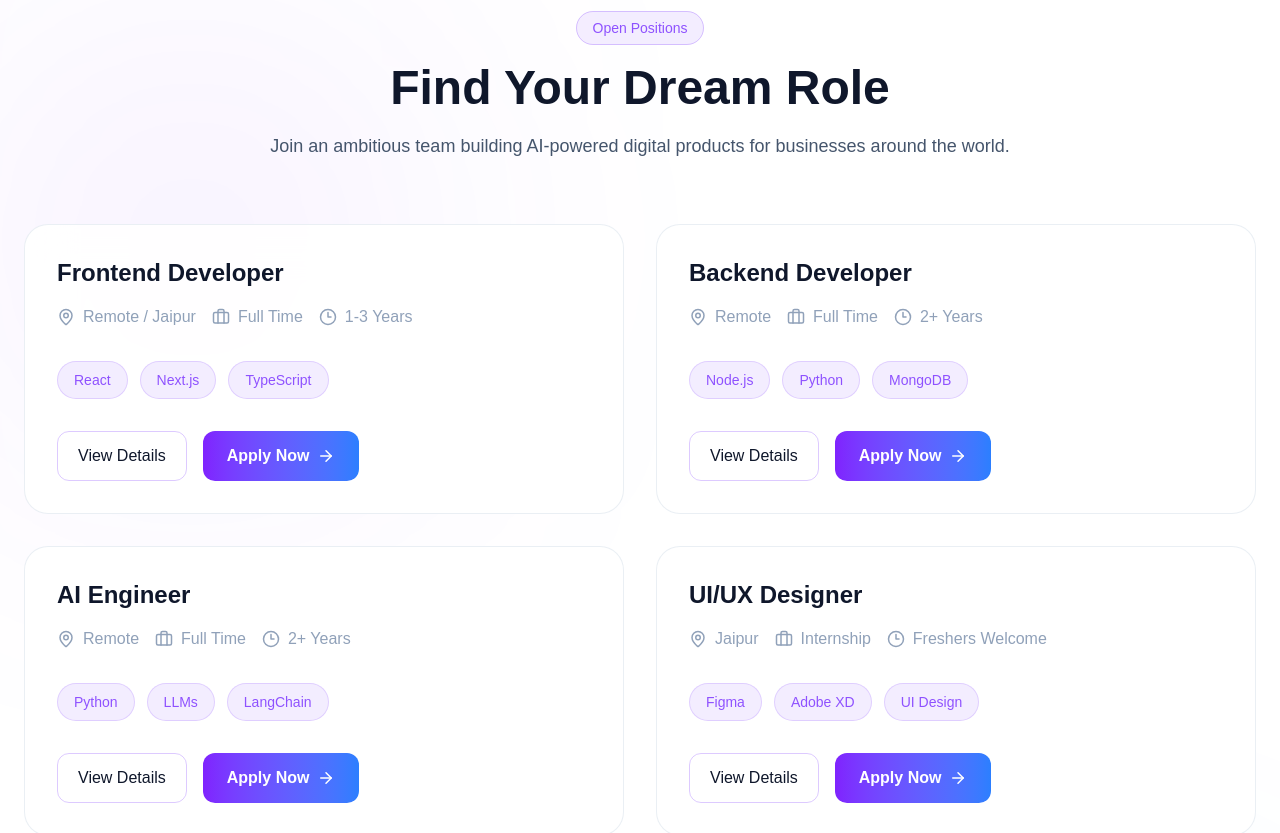
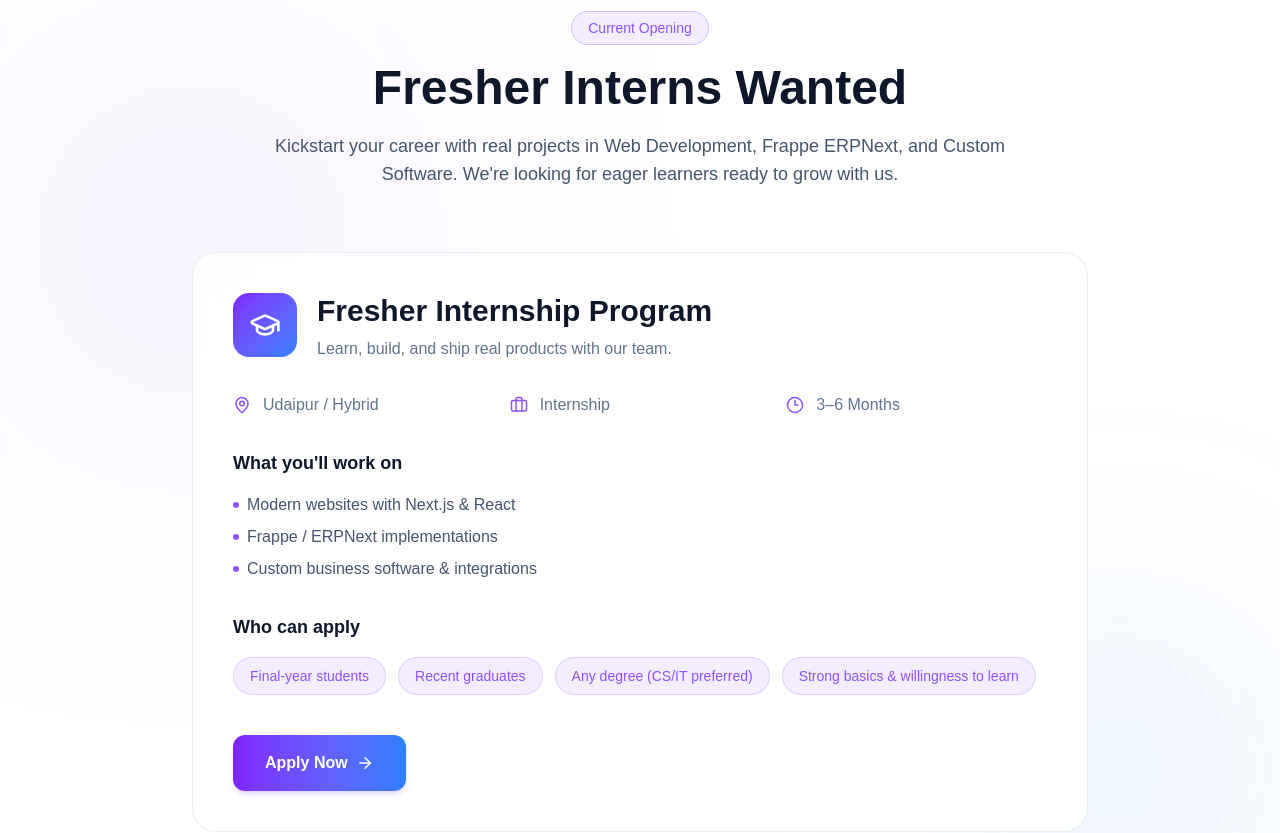
Before and after one commit to ritik733/zynovixtechsolution, a Next.js app: page /careers in a window 1280 px wide. Shown: the part 2700-3533 px from the top of the page. Built offline with nearby package versions, Linux system fonts and the light colour scheme.

Commit message:
fix: restore ApplicationForm

```diff
--- a/components/careers/OpenPositions.tsx
+++ b/components/careers/OpenPositions.tsx
@@ -5,54 +5,17 @@ import {
   Briefcase,
   Clock3,
   MapPin,
+  GraduationCap,
 } from "lucide-react";
 
-const jobs = [
-  {
-    title: "Frontend Developer",
-    location: "Remote / Jaipur",
-    type: "Full Time",
-    experience: "1-3 Years",
-    skills: ["React", "Next.js", "TypeScript"],
-  },
-  {
-    title: "Backend Developer",
-    location: "Remote",
-    type: "Full Time",
-    experience: "2+ Years",
-    skills: ["Node.js", "Python", "MongoDB"],
-  },
-  {
-    title: "AI Engineer",
-    location: "Remote",
-    type: "Full Time",
-    experience: "2+ Years",
-    skills: ["Python", "LLMs", "LangChain"],
-  },
-  {
-    title: "UI/UX Designer",
-    location: "Jaipur",
-    type: "Internship",
-    experience: "Freshers Welcome",
-    skills: ["Figma", "Adobe XD", "UI Design"],
-  },
-  {
-    title: "Digital Marketing Executive",
-    location: "Hybrid",
-    type: "Full Time",
-    experience: "1+ Years",
-    skills: ["SEO", "Meta Ads", "Google Ads"],
-  },
-  {
-    title: "Business Development Executive",
-    location: "Jaipur",
-    type: "Full Time",
-    experience: "Freshers Welcome",
-    skills: ["Sales", "Communication", "CRM"],
-  },
-];
+export default function OpenPositions() {
+  const scrollToForm = () => {
+    document.getElementById("application-form")?.scrollIntoView({
+      behavior: "smooth",
+      block: "start",
+    });
+  };
 
-export default function OpenPositions() {
   return (
     <section
       id="open-positions"
@@ -65,88 +28,114 @@ export default function OpenPositions() {
       <div className="relative mx-auto max-w-7xl px-6">
 
         <div className="text-center">
-
           <span className="rounded-full border border-violet-500/30 bg-violet-500/10 px-4 py-2 text-sm text-violet-500 dark:text-violet-300">
-            Open Positions
+            Current Opening
           </span>
 
           <h2 className="mt-6 text-5xl font-bold text-slate-900 dark:text-white">
-            Find Your Dream Role
+            Fresher Interns Wanted
           </h2>
 
           <p className="mx-auto mt-5 max-w-3xl text-lg text-slate-600 dark:text-slate-400">
-            Join an ambitious team building AI-powered digital products for
-            businesses around the world.
+            Kickstart your career with real projects in Web Development,
+            Frappe ERPNext, and Custom Software. We're looking for eager
+            learners ready to grow with us.
           </p>
-
         </div>
 
-        <div className="mt-16 grid gap-8 lg:grid-cols-2">
+        {/* Single Intern Card */}
+        <div className="mx-auto mt-16 max-w-4xl">
+          <div className="group rounded-3xl border border-slate-200/70 bg-white/90 p-8 sm:p-10 backdrop-blur-xl transition-all duration-500 hover:-translate-y-2 hover:border-violet-500/40 hover:shadow-[0_0_45px_rgba(139,92,246,.25)] dark:border-violet-500/20 dark:bg-[#0F1438]/80">
 
-          {jobs.map((job, index) => (
-            <div
-              key={index}
-              className="group rounded-3xl border border-slate-200/70 bg-white/90 p-8 backdrop-blur-xl transition-all duration-500 hover:-translate-y-2 hover:border-violet-500/40 hover:shadow-[0_0_45px_rgba(139,92,246,.25)] dark:border-violet-500/20 dark:bg-[#0F1438]/80"
-            >
-              <div className="flex items-start justify-between">
-
-                <div>
-
-                  <h3 className="text-2xl font-semibold text-slate-900 dark:text-white">
-                    {job.title}
-                  </h3>
-
-                  <div className="mt-4 flex flex-wrap gap-4 text-slate-400">
-
-                    <div className="flex items-center gap-2">
-                      <MapPin size={18} />
-                      {job.location}
-                    </div>
-
-                    <div className="flex items-center gap-2">
-                      <Briefcase size={18} />
-                      {job.type}
-                    </div>
-
-                    <div className="flex items-center gap-2">
-                      <Clock3 size={18} />
-                      {job.experience}
-                    </div>
-
-                  </div>
-
-                </div>
-
+            {/* Header */}
+            <div className="flex items-start gap-5">
+              <div className="flex h-16 w-16 flex-shrink-0 items-center justify-center rounded-2xl bg-gradient-to-br from-violet-600 to-blue-500">
+                <GraduationCap className="h-8 w-8 text-white" />
               </div>
 
-              <div className="mt-8 flex flex-wrap gap-3">
+              <div>
+                <h3 className="text-3xl font-semibold text-slate-900 dark:text-white">
+                  Fresher Internship Program
+                </h3>
+                <p className="mt-2 text-slate-500 dark:text-slate-400 font-medium">
+                  Learn, build, and ship real products with our team.
+                </p>
+              </div>
+            </div>
 
-                {job.skills.map((skill) => (
+            {/* Meta info */}
+            <div className="mt-8 grid gap-4 sm:grid-cols-3">
+              <div className="flex items-center gap-3 text-slate-500 dark:text-slate-400">
+                <MapPin size={18} className="text-violet-500" />
+                <span className="font-medium">Udaipur / Hybrid</span>
+              </div>
+
+              <div className="flex items-center gap-3 text-slate-500 dark:text-slate-400">
+                <Briefcase size={18} className="text-violet-500" />
+                <span className="font-medium">Internship</span>
+              </div>
+
+              <div className="flex items-center gap-3 text-slate-500 dark:text-slate-400">
+                <Clock3 size={18} className="text-violet-500" />
+                <span className="font-medium">3–6 Months</span>
+              </div>
+            </div>
+
+            {/* What you'll work on */}
+            <div className="mt-8">
+              <h4 className="text-lg font-semibold text-slate-900 dark:text-white mb-4">
+                What you'll work on
+              </h4>
+              <ul className="space-y-2 text-slate-600 dark:text-slate-400">
+                <li className="flex items-center gap-2">
+                  <span className="h-1.5 w-1.5 rounded-full bg-violet-500" />
+                  Modern websites with Next.js & React
+                </li>
+                <li className="flex items-center gap-2">
+                  <span className="h-1.5 w-1.5 rounded-full bg-violet-500" />
+                  Frappe / ERPNext implementations
+                </li>
+                <li className="flex items-center gap-2">
+                  <span className="h-1.5 w-1.5 rounded-full bg-violet-500" />
+                  Custom business software & integrations
+                </li>
+              </ul>
+            </div>
+
+            {/* Who can apply */}
+            <div className="mt-8">
+              <h4 className="text-lg font-semibold text-slate-900 dark:text-white mb-4">
+                Who can apply
+              </h4>
+              <div className="flex flex-wrap gap-3">
+                {[
+                  "Final-year students",
+                  "Recent graduates",
+                  "Any degree (CS/IT preferred)",
+                  "Strong basics & willingness to learn",
+                ].map((tag) => (
                   <span
-                    key={skill}
+                    key={tag}
                     className="rounded-full border border-violet-500/20 bg-violet-500/10 px-4 py-2 text-sm text-violet-500 dark:text-violet-300"
                   >
-                    {skill}
+                    {tag}
                   </span>
                 ))}
-
-              </div>
-
-              <div className="mt-8 flex gap-4">
-
-                <button className="rounded-xl border border-violet-500/30 px-5 py-3 text-slate-900 transition hover:bg-violet-500/10 hover:text-white dark:text-white">
-                  View Details
-                </button>
-
-                <button className="flex items-center gap-2 rounded-xl bg-gradient-to-r from-violet-600 to-blue-500 px-6 py-3 font-semibold text-white transition hover:scale-105">
-                  Apply Now
-                  <ArrowRight size={18} />
-                </button>
-
               </div>
             </div>
-          ))}
 
+            {/* CTA */}
+            <div className="mt-10">
+              <button
+                onClick={scrollToForm}
+                className="flex items-center gap-2 rounded-xl bg-gradient-to-r from-violet-600 to-blue-500 px-8 py-4 font-semibold text-white transition hover:scale-105 shadow-md shadow-violet-500/20"
+              >
+                Apply Now
+                <ArrowRight size={18} />
+              </button>
+            </div>
+
+          </div>
         </div>
 
       </div>
```
